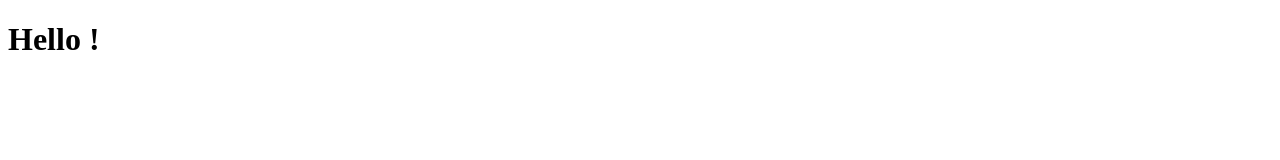
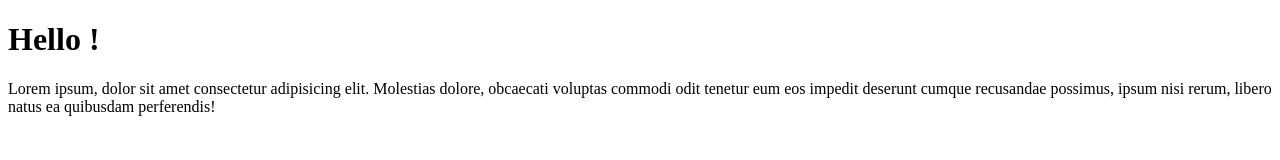
Before and after one commit to ArmandoPratama24/git-test-remote, a plain HTML site: page index.html in a window 1280 px wide. Drawn offline with Linux system fonts and the light colour scheme.

Commit message:
menambahkan paragraf

```diff
--- a/index.html
+++ b/index.html
@@ -7,5 +7,9 @@
 </head>
 <body>
     <h1>Hello !</h1>
+    <p>Lorem ipsum, dolor sit amet consectetur adipisicing elit.
+        Molestias dolore, obcaecati voluptas commodi odit tenetur eum
+        eos impedit deserunt cumque recusandae possimus, ipsum nisi rerum,
+         libero natus ea quibusdam perferendis!</p>
 </body>
 </html>
```
